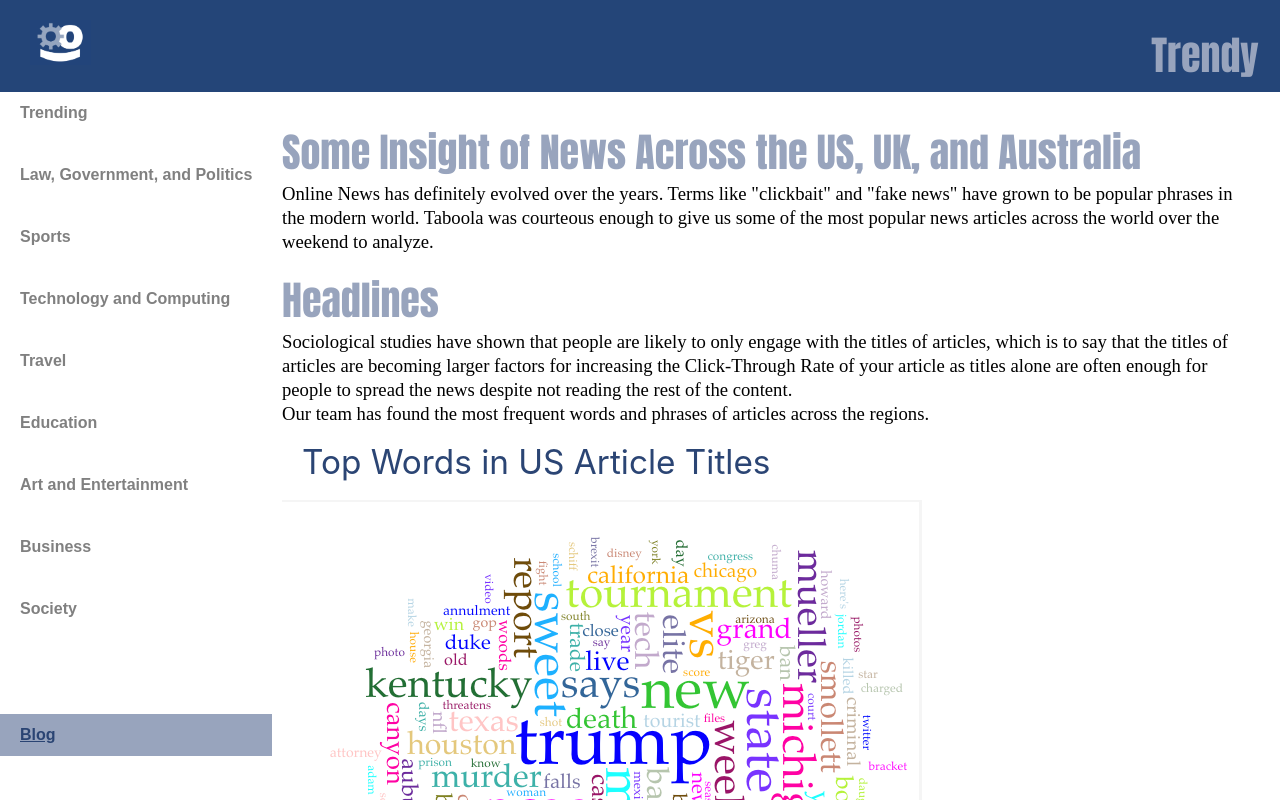
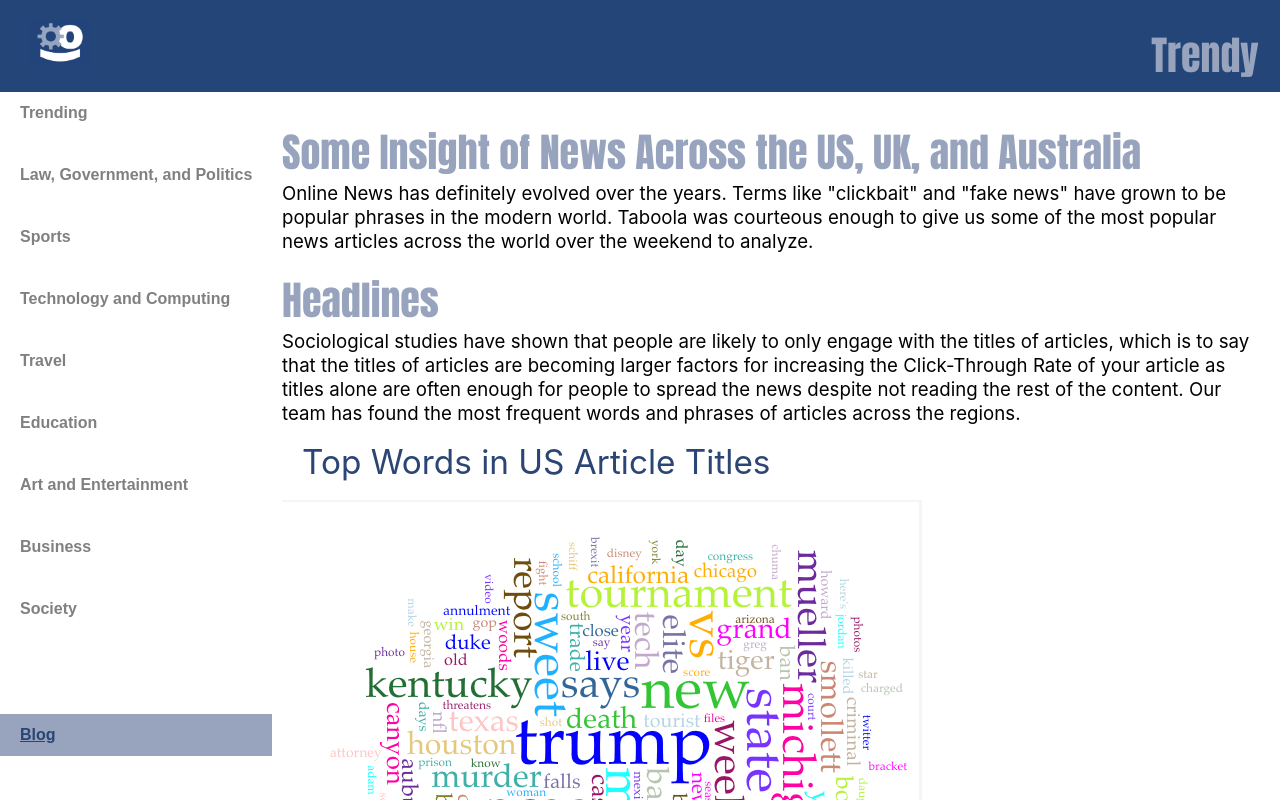
Before and after one commit to jquach12/trendy, a React (Create React App) app in the folder laHacks2k19/client/: page / in a window 1280 px wide. Both pictures are taken after a click on the button "Blog". Shown: the top 800 px of the page. Built offline with nearby package versions, Linux system fonts and the light colour scheme.

Commit message:
almost there

```diff
--- a/laHacks2k19/client/src/components/Blog/Blog.js
+++ b/laHacks2k19/client/src/components/Blog/Blog.js
@@ -15,9 +15,10 @@ export class Blog extends Component {
         <br></br>
         <h2> Headlines </h2>
 
-        <div className="text"> Sociological studies have shown that people are likely to only engage with the titles of articles, which is to say that the titles of articles are becoming larger factors for increasing the Click-Through Rate of your article as titles alone are often enough for people to spread the news despite not reading the rest of the content. </div>
+        <div className="text"> Sociological studies have shown that people are likely to only engage with the titles of articles, which is to say that the titles of articles are becoming larger factors for increasing the Click-Through Rate of your article as titles alone are often enough for people to spread the news despite not reading the rest of the content.
+        Our team has found the most frequent words and phrases of articles across the regions. </div>
 
-        <div className="text"> Our team has found the most frequent words and phrases of articles across the regions. </div>
+
 
         <h3> Top Words in US Article Titles </h3>
 
--- a/laHacks2k19/client/src/components/Blog/styles.css
+++ b/laHacks2k19/client/src/components/Blog/styles.css
@@ -11,4 +11,5 @@ h2 {
 .text {
   font-size: 14pt;
   line-height: 1.5rem;
+  font-family: -apple-system, BlinkMacSystemFont, 'Segoe UI', Roboto, Oxygen, Ubuntu, Cantarell, 'Open Sans', 'Helvetica Neue', sans-serif;
 }
```
